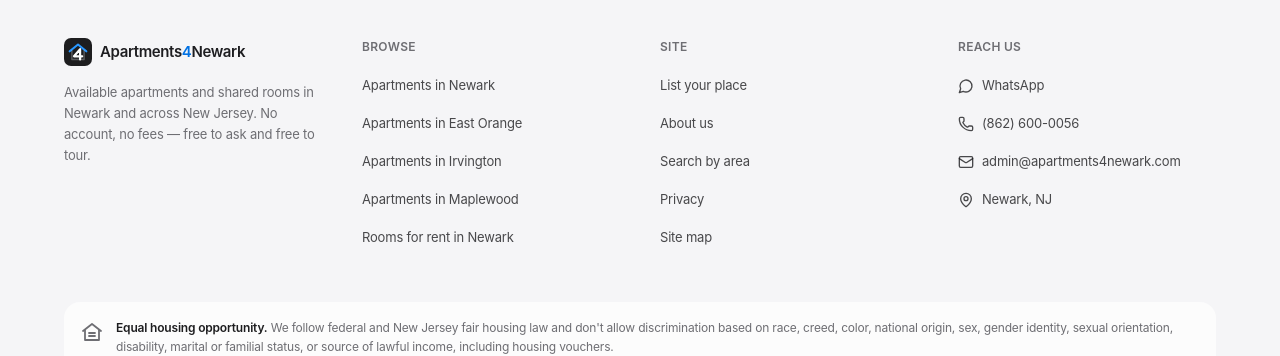
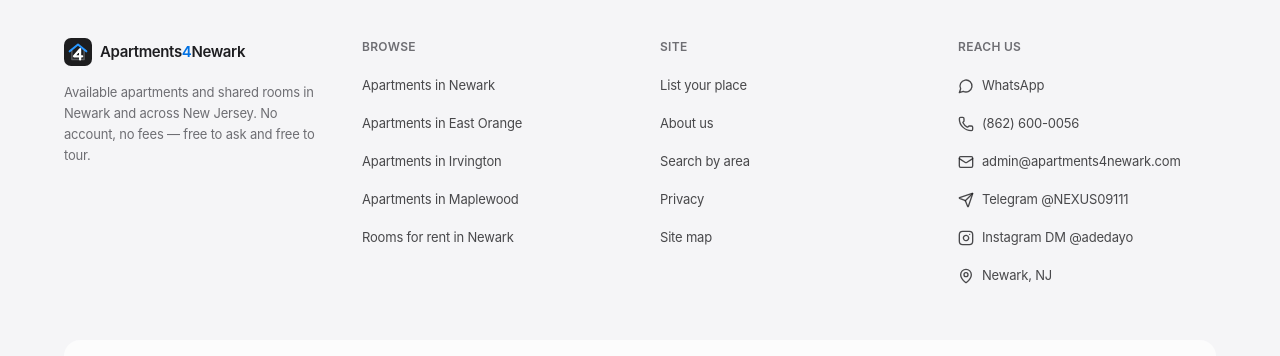
Before and after one commit to adedayor00/UPDATED-A4N-FINAL, a React (Vite) app: page / in a window 1280 px wide. Shown: the part 4256-4612 px from the top of the page. Built offline with nearby package versions, Linux system fonts and the light colour scheme; no server answers; the database is empty.

Commit message:
Footer: add Telegram and Instagram DM links

```diff
--- a/src/components/Footer.jsx
+++ b/src/components/Footer.jsx
@@ -1,10 +1,10 @@
 import React from "react";
 import { Link } from "react-router-dom";
-import { MapPin, MessageCircle, Mail, Phone } from "lucide-react";
+import { MapPin, MessageCircle, Mail, Phone, Send, Instagram } from "lucide-react";
 import Logo from "@/components/Logo";
 import { useT } from "@/lib/i18n";
 import { cityPath } from "@/lib/listing";
-import { EMAIL, PHONE_DISPLAY, SMS, whatsappUrl } from "@/lib/contact";
+import { EMAIL, PHONE_DISPLAY, SMS, whatsappUrl, telegramUrl, instagramUrl, TELEGRAM_USERNAME, INSTAGRAM_USERNAME } from "@/lib/contact";
 
 const FOOTER_CITIES = ["Newark", "East Orange", "Irvington", "Maplewood"];
 
@@ -90,6 +90,20 @@ export default function Footer() {
                   <Mail className="h-4 w-4 shrink-0" /> {EMAIL}
                 </a>
               </li>
+              {telegramUrl() && (
+                <li>
+                  <a href={telegramUrl()} target="_blank" rel="noreferrer" className={`${link} gap-2`}>
+                    <Send className="h-4 w-4" /> Telegram @{TELEGRAM_USERNAME}
+                  </a>
+                </li>
+              )}
+              {instagramUrl() && (
+                <li>
+                  <a href={instagramUrl()} target="_blank" rel="noreferrer" className={`${link} gap-2`}>
+                    <Instagram className="h-4 w-4" /> Instagram DM @{INSTAGRAM_USERNAME}
+                  </a>
+                </li>
+              )}
               <li>
                 <span className={`${link} gap-2`}>
                   <MapPin className="h-4 w-4" /> Newark, NJ
```
